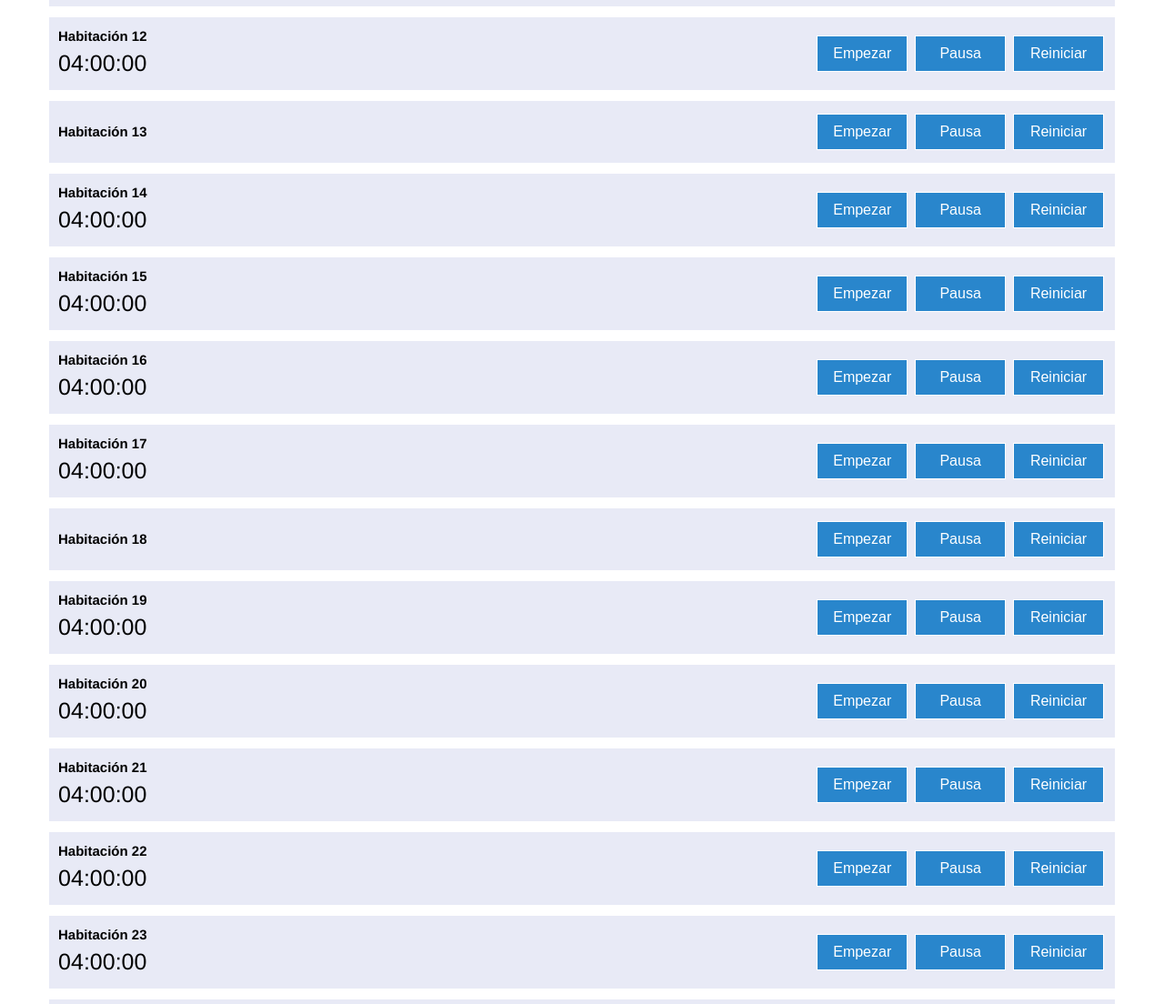
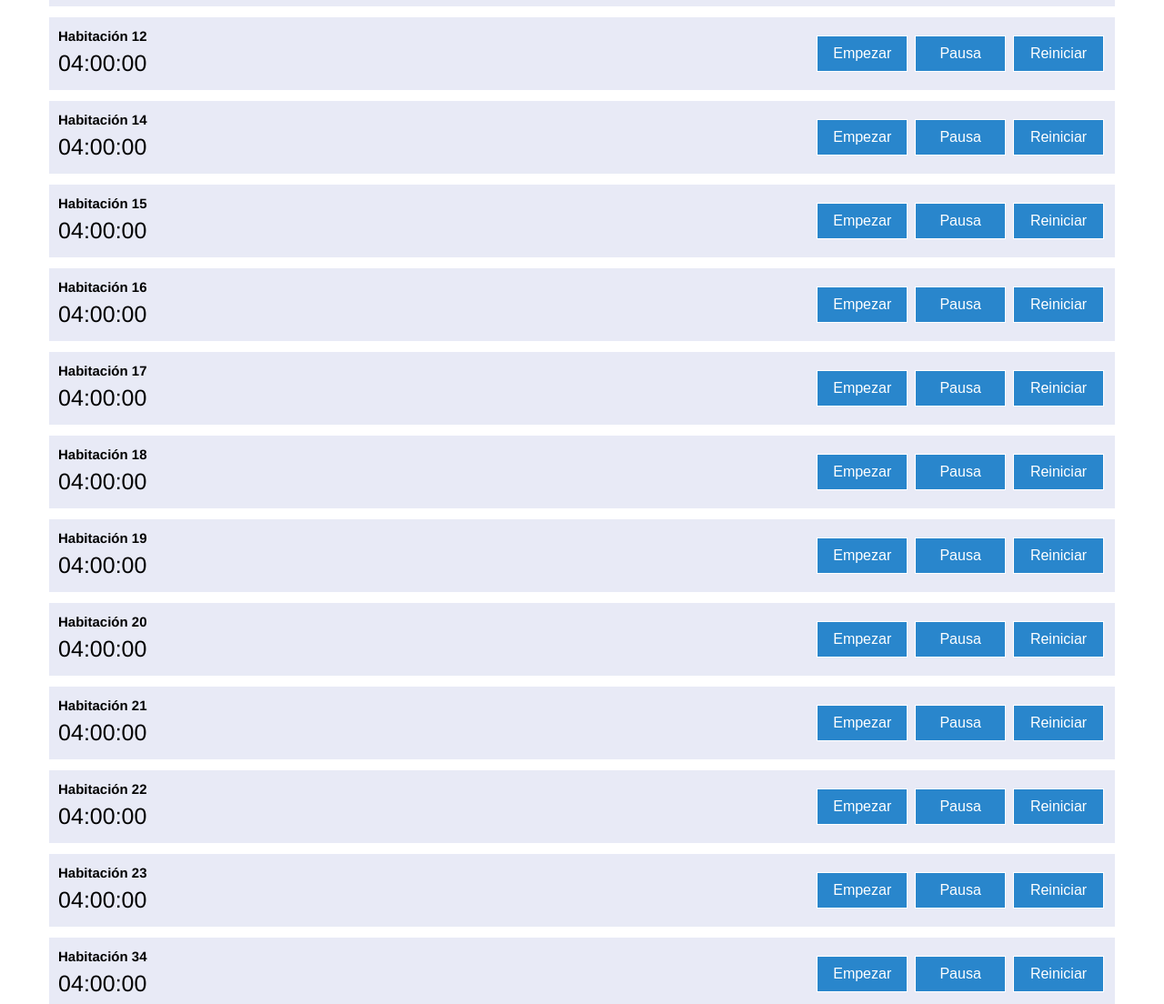
Before and after one commit to lejandro83/room-timers, a plain HTML site: page index.html in a window 1280 px wide. Shown: the part 1253-2357 px from the top of the page at 91% size. Drawn offline with Linux system fonts and the light colour scheme.

Commit message:
Add room numver value to array

```diff
--- a/index.html
+++ b/index.html
@@ -12,7 +12,7 @@
     <h1>Villas de Eros</h1>
     <h3>Busca la habitación y dale comenzar.</h3>
     <div id="controls">
-      <input class="timerInput" type="text" name="search" placeholder="Numero de habitación" id="searchInput">
+      <input class="timerInput" type="number" name="search" placeholder="Numero de habitación" id="searchInput">
       <button class="timerButton" style="width:150px;" onclick="searchRoom()">Buscar</button>
       <button class="timerButton" style="width:150px;" onclick="showAll()">Ver todos</button>
       <!-- <h2>Timers</h2>
--- a/js/script.js
+++ b/js/script.js
@@ -3,31 +3,30 @@ var audio = new Audio("https://d9olupt5igjta.cloudfront.net/samples/sample_files
 // https://d9olupt5igjta.cloudfront.net/samples/sample_files/9003/c09a13629559edf3f81c314eb7fdbf7171a3f732/mp3/54048-alarms.wav.mp3
 
 var timers_list = [
-    {id: "timer-1", time: 14400, status:"stop", original: 14400},
-    {id: "timer-2", time: 14400, status:"stop", original: 14400},
-    {id: "timer-3", time: 14400, status:"stop", original: 14400},
-    {id: "timer-4", time: 14400, status:"stop", original: 14400},
-    {id: "timer-5", time: 14400, status:"stop", original: 14400},
-    {id: "timer-6", time: 14400, status:"stop", original: 14400},
-    {id: "timer-7", time: 14400, status:"stop", original: 14400},
-    {id: "timer-8", time: 14400, status:"stop", original: 14400},
-    {id: "timer-9", time: 14400, status:"stop", original: 14400},
-    {id: "timer-10", time: 14400, status:"stop", original: 14400},
-    {id: "timer-11", time: 14400, status:"stop", original: 14400},
-    {id: "timer-12", time: 14400, status:"stop", original: 14400},
-    {id: "timer-14", time: 14400, status:"stop", original: 14400},
-    {id: "timer-15", time: 14400, status:"stop", original: 14400},
-    {id: "timer-16", time: 14400, status:"stop", original: 14400},
-    {id: "timer-17", time: 14400, status:"stop", original: 14400},
-    {id: "timer-19", time: 14400, status:"stop", original: 14400},
-    {id: "timer-20", time: 14400, status:"stop", original: 14400},
-    {id: "timer-21", time: 14400, status:"stop", original: 14400},
-    {id: "timer-22", time: 14400, status:"stop", original: 14400},
-    {id: "timer-23", time: 14400, status:"stop", original: 14400},
-    {id: "timer-24", time: 14400, status:"stop", original: 14400},
-    {id: "timer-35", time: 14400, status:"stop", original: 14400},
-    {id: "timer-36", time: 14400, status:"stop", original: 14400},
-
+    {id: "timer-1", room_num: "1", time: 14400, status: "stop", original: 14400},
+    {id: "timer-2", room_num: "2", time: 14400, status: "stop", original: 14400},
+    {id: "timer-3", room_num: "3", time: 14400, status: "stop", original: 14400},
+    {id: "timer-4", room_num: "4", time: 14400, status: "stop", original: 14400},
+    {id: "timer-5", room_num: "5", time: 14400, status: "stop", original: 14400},
+    {id: "timer-6", room_num: "6", time: 14400, status: "stop", original: 14400},
+    {id: "timer-7", room_num: "7", time: 14400, status: "stop", original: 14400},
+    {id: "timer-8", room_num: "8", time: 14400, status: "stop", original: 14400},
+    {id: "timer-9", room_num: "9", time: 14400, status: "stop", original: 14400},
+    {id: "timer-10", room_num: "10", time: 14400, status: "stop", original: 14400},
+    {id: "timer-11", room_num: "11", time: 14400, status: "stop", original: 14400},
+    {id: "timer-12", room_num: "12", time: 14400, status: "stop", original: 14400},
+    {id: "timer-13", room_num: "14", time: 14400, status: "stop", original: 14400},
+    {id: "timer-14", room_num: "15", time: 14400, status: "stop", original: 14400},
+    {id: "timer-15", room_num: "16", time: 14400, status: "stop", original: 14400},
+    {id: "timer-16", room_num: "17", time: 14400, status: "stop", original: 14400},
+    {id: "timer-17", room_num: "18", time: 14400, status: "stop", original: 14400},
+    {id: "timer-18", room_num: "19", time: 14400, status: "stop", original: 14400},
+    {id: "timer-19", room_num: "20", time: 14400, status: "stop", original: 14400},
+    {id: "timer-20", room_num: "21", time: 14400, status: "stop", original: 14400},
+    {id: "timer-21", room_num: "22", time: 14400, status: "stop", original: 14400},
+    {id: "timer-22", room_num: "23", time: 14400, status: "stop", original: 14400},
+    {id: "timer-23", room_num: "34", time: 14400, status: "stop", original: 14400},
+    {id: "timer-24", room_num: "35", time: 14400, status: "stop", original: 14400},
   ];
 
   function loadSite (){
@@ -36,7 +35,7 @@ var timers_list = [
       text += `
       <div class="timer" id="div-timer-${i+1}">
         <div class="innerContainer">
-          <h4>Habitación ${i+1}</h4>
+          <h4 id="room-${timers_list[i].room_num}">Habitación ${timers_list[i].room_num}</h4>
           <div class="timer-display">
             <span id="timer-${i+1}"></span>
           </div>
@@ -65,10 +64,10 @@ var timers_list = [
     timers_list[i].time = timers_list[i].original;
   }
 
-  function newTimer(time){
-    timers_list.push({id: "timer-" + (timers_list.length + 1), time: time, status:"stop", original:time});
-    loadSite();
-  }
+  // function newTimer(time){
+  //   timers_list.push({id: "timer-" + (timers_list.length + 1), time: time, status:"stop", original:time});
+  //   loadSite();
+  // }
 
   function hideAll(){
     for (let i = 0; i<timers_list.length; i++){
@@ -80,17 +79,16 @@ var timers_list = [
   function showAll(){
     for (let i = 0; i<timers_list.length; i++){
       document.getElementById(`div-timer-${i+1}`).style = "timerButton";
-
+      document.getElementById("searchInput").value = ''
     }
   }
 
   function searchRoom(){
     // alert('aqui')
     var room = document.getElementById("searchInput").value
-    console.log(room)
     if(!isNaN(room)){
           hideAll()
-          document.getElementById(`div-timer-${room}`).style = "timerButton";
+          document.getElementById(`room-${room}`).parentElement.parentElement.style = "timerButton";
         }
   }
 
@@ -112,7 +110,7 @@ var timers_list = [
       if (timers_list[i].time == 0 && timers_list[i].status == "running"){
         timers_list[i].status = "stop";
         audio.play();
-        alert(`Se acabo el tiempo de la Habitación ${i+1}!`);
+        alert(`Se acabo el tiempo de la Habitación ${timers_list[i].room_num}!`);
         timers_list[i].time = timers_list[i].original;
       }
 
```
